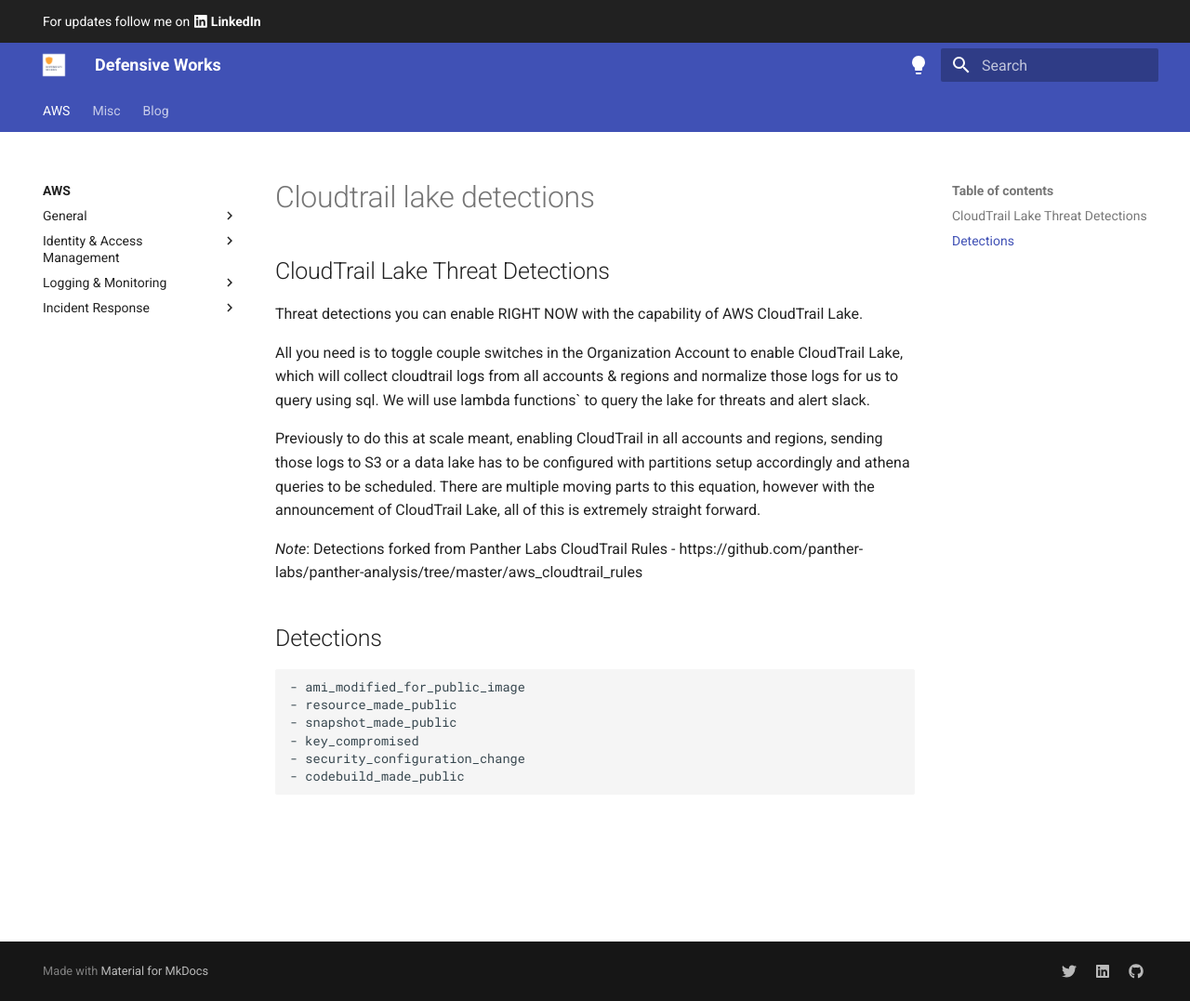
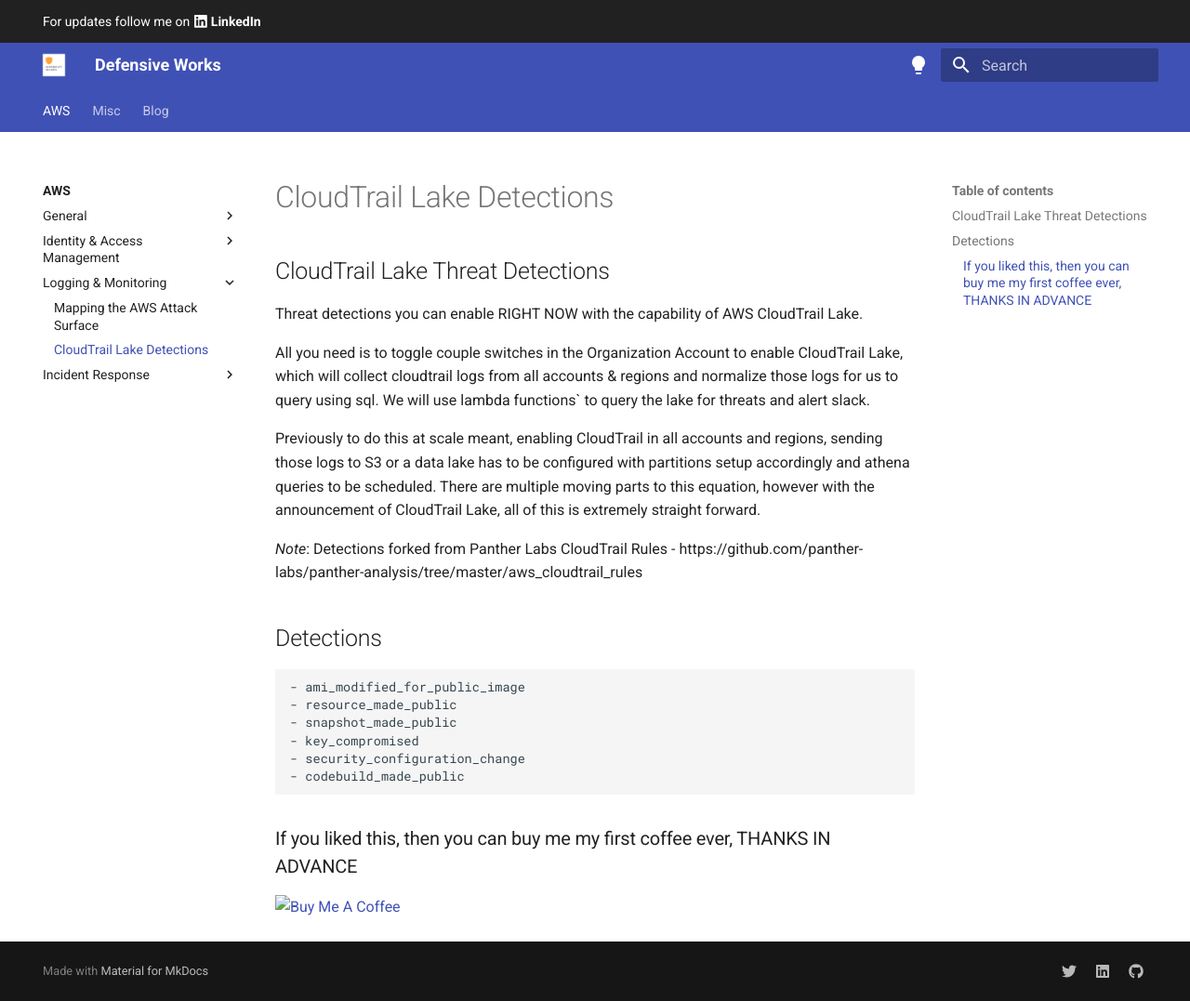
Before and after one commit to raajheshkannaa/defensive.works, an MkDocs documentation site: the page built from content/aws/logging-and-monitoring/cloudtrail-lake-detections.md, in a window 1280 px wide and 1077 px high. Shown: the whole window at 93% size. Built offline with MkDocs 1.6.1 and Material for MkDocs 9.7.7, drawn with Linux system fonts in a browser that asks for light colours.

Commit message:
hierarchy updates

````diff
--- a/content/aws/logging-and-monitoring/cloudtrail-lake-detections.md
+++ b/content/aws/logging-and-monitoring/cloudtrail-lake-detections.md
@@ -15,3 +15,6 @@
 - security_configuration_change
 - codebuild_made_public
 ```
+
+### If you liked this, then you can buy me my first coffee ever, THANKS IN ADVANCE
+<a href="https://www.buymeacoffee.com/raajheshkannaa" target="_blank"><img src="https://cdn.buymeacoffee.com/buttons/default-orange.png" alt="Buy Me A Coffee" height="41" width="174"></a>
````
Also changed, not shown: content/aws/general/cdk-bootstrap.md (+1 -1 lines), content/aws/identity-access-management/fleetaccess.md (+3 -0 lines), content/aws/incident-response/green-stone.md (+3 -0 lines), content/aws/logging-and-monitoring/asm.md (+3 -0 lines), content/aws/.pages, content/aws/general/.pages (added), content/aws/identity-access-management/.pages (added), content/aws/incident-response/.pages (added), content/aws/infrastructure-security/.pages (added), content/aws/logging-and-monitoring/.pages (added), content/aws/network-security/.pages (added).
